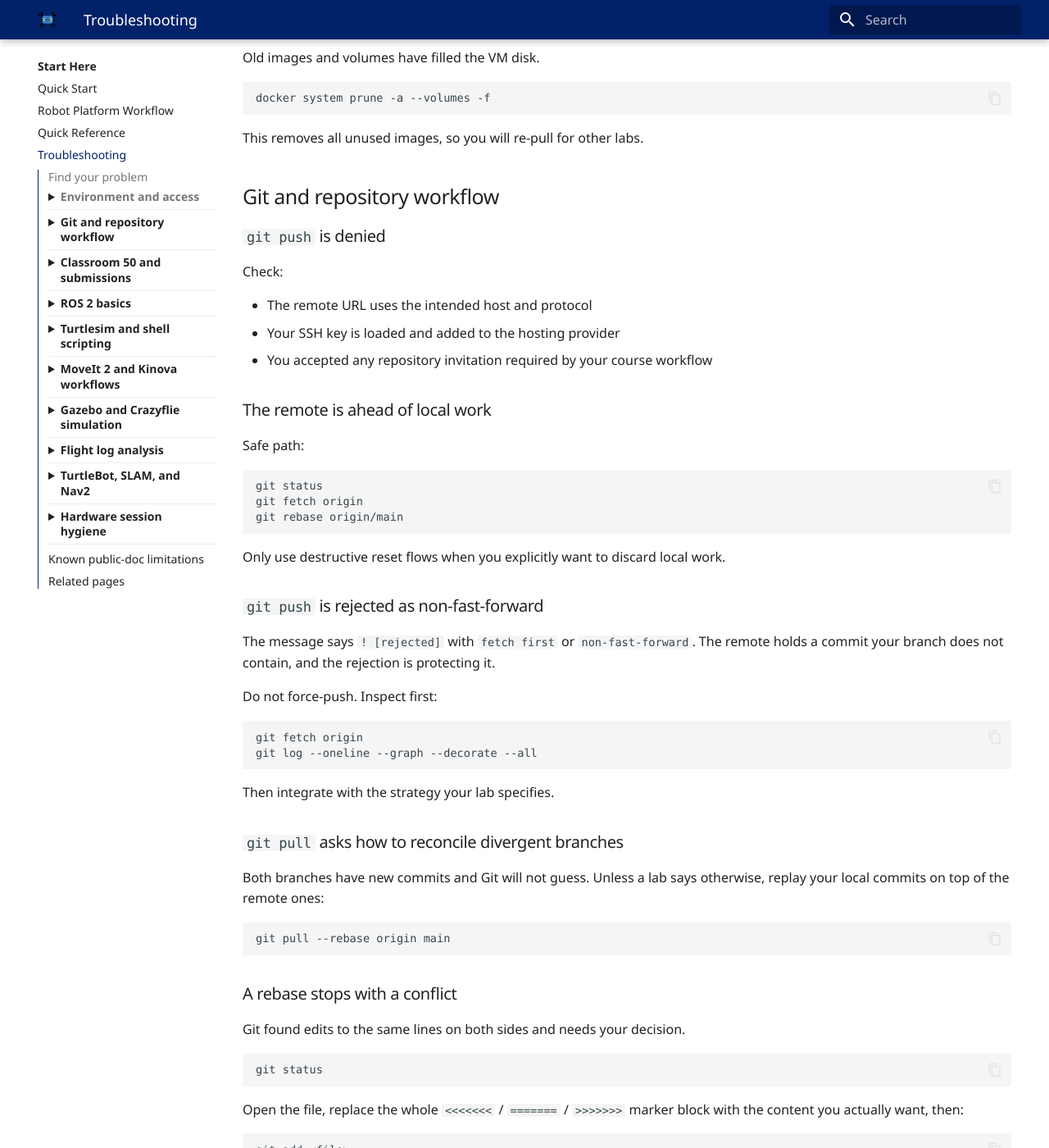
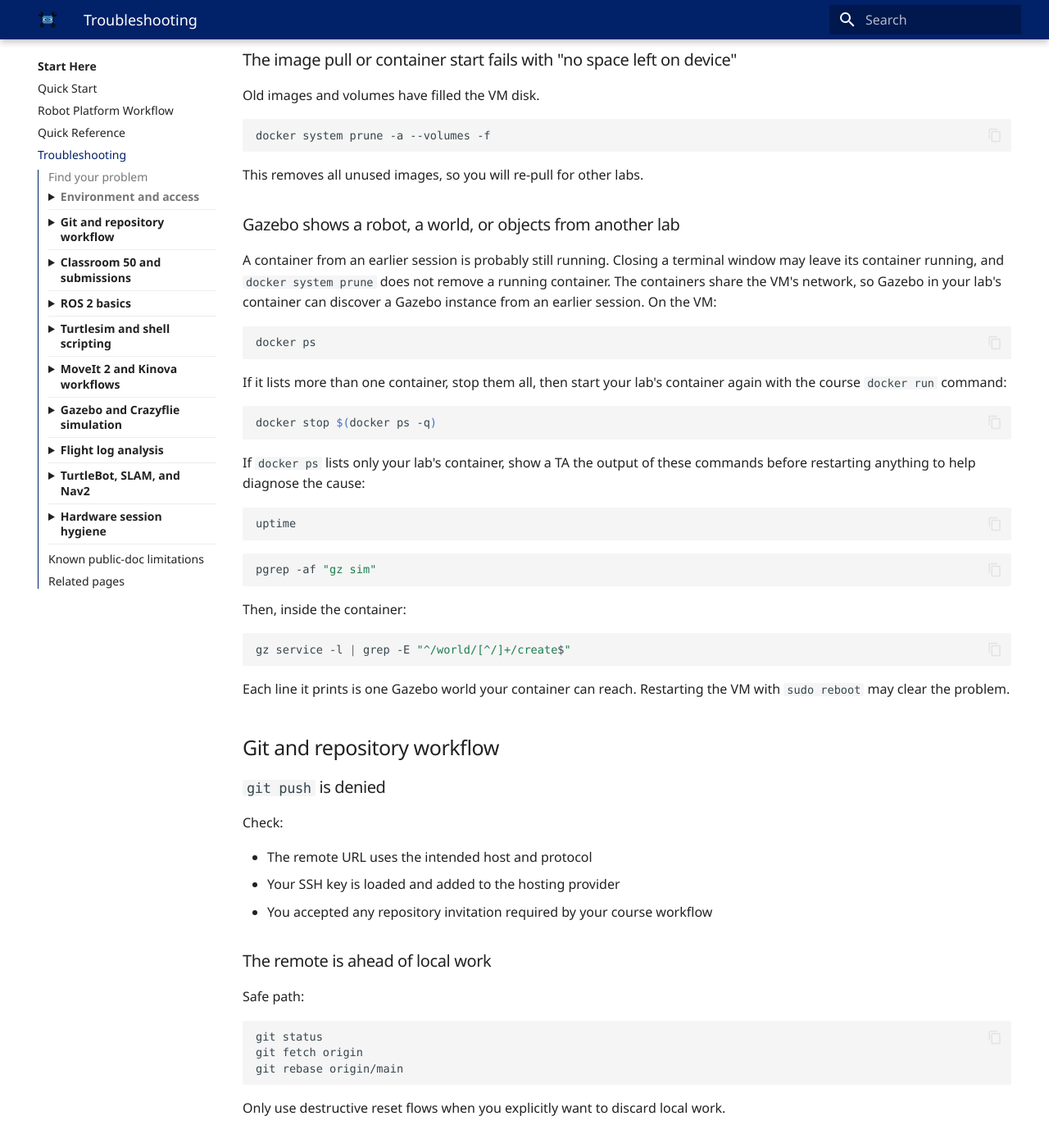
Before and after one commit to MEMS-Intro-to-Robotics/MEMS-Intro-to-Robotics.github.io, an MkDocs documentation site: the page built from docs/troubleshooting.md, in a window 1280 px wide and 1400 px high, scrolled down 3788 px. Shown: the whole window at 82% size. Built offline with MkDocs 1.6.1 and Material for MkDocs 9.7.7, drawn with Linux system fonts in a browser that asks for light colours; some of the changed text lies outside the part shown.

Commit message:
Troubleshooting: Gazebo shows another lab's world (leftover container), with the checks to run before a reboot

````diff
--- a/docs/troubleshooting.md
+++ b/docs/troubleshooting.md
@@ -17,6 +17,7 @@ inside the course Docker container.
 | The turtle does not move or a pen command fails | [Turtlesim and shell scripting](#turtlesim-and-shell-scripting) |
 | The arm will not plan, execute, or grip | [MoveIt 2 and Kinova workflows](#moveit-2-and-kinova-workflows) |
 | Gazebo or the simulated drone misbehaves | [Gazebo and Crazyflie simulation](#gazebo-and-crazyflie-simulation) |
+| Gazebo shows things from another lab | [Stop leftover containers](#gazebo-shows-a-robot-a-world-or-objects-from-another-lab) |
 | Flight-log plots or metrics look wrong | [Flight log analysis](#flight-log-analysis) |
 | TurtleBot, mapping, or navigation fails | [TurtleBot, SLAM, and Nav2](#turtlebot-slam-and-nav2) |
 
@@ -174,6 +175,46 @@ docker system prune -a --volumes -f
 ```
 
 This removes all unused images, so you will re-pull for other labs.
+
+### Gazebo shows a robot, a world, or objects from another lab
+
+A container from an earlier session is probably still running. Closing a
+terminal window may leave its container running, and
+`docker system prune` does not remove a running container. The containers
+share the VM's network, so Gazebo in your lab's container can discover
+a Gazebo instance from an earlier session. On the
+VM:
+
+```bash
+docker ps
+```
+
+If it lists more than one container, stop them all, then start your lab's
+container again with the course `docker run` command:
+
+```bash
+docker stop $(docker ps -q)
+```
+
+If `docker ps` lists only your lab's container, show a TA the output of these
+commands before restarting anything to help diagnose the cause:
+
+```bash
+uptime
+```
+
+```bash
+pgrep -af "gz sim"
+```
+
+Then, inside the container:
+
+```bash
+gz service -l | grep -E "^/world/[^/]+/create$"
+```
+
+Each line it prints is one Gazebo world your container can reach. Restarting
+the VM with `sudo reboot` may clear the problem.
 
 ## Git and repository workflow
 
````
